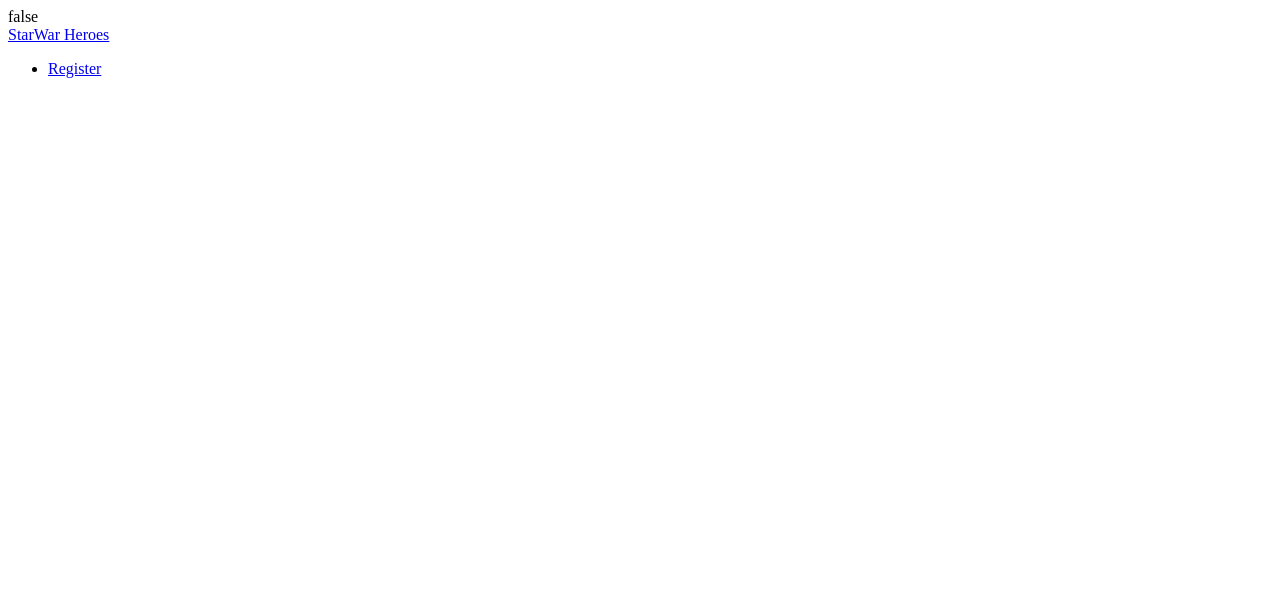
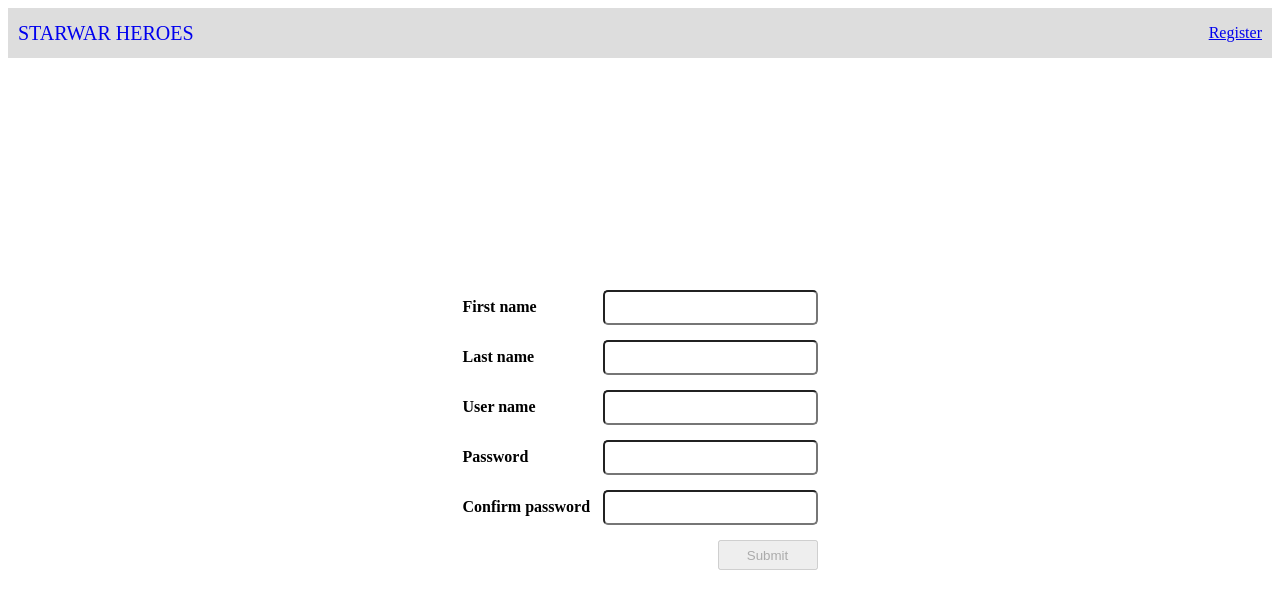
Before and after one commit to Girilaks/mypractice, an Angular app: page /register in a window 1280 px wide. Before the commit this address led to /. Shown: the top 608 px of the page. Built offline with nearby package versions, Linux system fonts and the light colour scheme.

Commit message:
Add register form with validation and include look and feel for navigation menu

```diff
--- a/src/app/app-routing.module.ts
+++ b/src/app/app-routing.module.ts
@@ -1,6 +1,7 @@
 import { NgModule } from '@angular/core';
 import { RouterModule, Routes } from '@angular/router';
 import { LoginComponent } from './login/login.component';
+import { RegisterComponent } from './register/register.component';
 
 const routes: Routes = [
   {
@@ -13,6 +14,10 @@ const routes: Routes = [
     component: LoginComponent
   },
   {
+    path: 'register',
+    component: RegisterComponent
+  },
+  {
     path: 'heros',
     loadChildren: () => import('./starwar/starwar.module').then(m=>m.StarwarModule)
   }
--- a/src/app/app.module.ts
+++ b/src/app/app.module.ts
@@ -12,6 +12,7 @@ import { LoginComponent } from './login/login.component';
 import { HttpClientModule, HTTP_INTERCEPTORS } from '@angular/common/http';
 import { NavComponent } from './nav/nav.component';
 import { AuthInterceptor } from './common/auth.interceptor';
+import { RegisterComponent } from './register/register.component';
 
 @NgModule({
   declarations: [
@@ -21,7 +22,8 @@ import { AuthInterceptor } from './common/auth.interceptor';
     PromiseObservableComponent,
     ObservableSubjectComponent,
     LoginComponent,
-    NavComponent
+    NavComponent,
+    RegisterComponent
   ],
   imports: [
     BrowserModule,
--- a/src/app/nav/nav.component.css
+++ b/src/app/nav/nav.component.css
@@ -2,3 +2,29 @@
     cursor: pointer;
     text-decoration: underline;
 }
+
+li {
+    list-style-type: none;
+    display: inline-block;
+    margin-left: 10px;
+}
+
+.align-menu {
+    display: flex;
+    justify-content: space-between;
+    background-color: #ddd;
+}
+
+.align-item-center {
+    display: flex;
+    align-items: center;
+    justify-content: flex-start;
+}
+
+.starwar-header {
+    margin-left: 10px;
+    text-decoration: none;
+    cursor: pointer;
+    font-size: 20px;
+    text-transform: uppercase;
+}
--- a/src/app/nav/nav.component.html
+++ b/src/app/nav/nav.component.html
@@ -1,10 +1,11 @@
-<header>
-    {{isAuthenticate}}
-    <nav>
-        <a routerLink="/">StarWar Heroes</a>
-        <div>
+<header style="height: 60px">
+    <nav class="align-menu">
+        <div class="align-item-center">
+            <a class="starwar-header" routerLink="/">StarWar Heroes</a>
+        </div>
+        <div style="display: inline-block;">
             <ul>
-                <li *ngIf="!isAuthenticate ; else authlinks">
+                <li style="margin-right: 10px;" *ngIf="!isAuthenticate ; else authlinks">
                     <a routerLink="/register" >Register</a>
                 </li>
                 <ng-template #authlinks>
@@ -14,7 +15,7 @@
                     <li>
                         <a routerLink="/heros/add" routerLinkActive="">New Super Hero</a>
                     </li>
-                    <li>
+                    <li style="margin-right: 10px;">
                         <a class="logout" (click)="handleLogout()">Logout</a>
                     </li>
                 </ng-template>
--- /dev/null
+++ b/src/app/register/register.component.css
@@ -0,0 +1,37 @@
+.center-align {
+    display: flex;
+    align-items: center;
+    justify-content: center;
+    height: calc(100vh - 76px);
+}
+
+.label-wd {
+    width: 140px;
+    display: inline-block;
+    font-weight: bold;
+}
+
+input[type="text"], input[type="password"]{
+    height: 35px;
+    width: 215px;
+    border-radius: 5px;
+    padding-left: 10px;
+    box-sizing: border-box;
+}
+
+.m-top {
+    margin-top: 15px;
+}
+
+.btn-submit {
+    width:100px;
+    height: 30px;
+
+}
+
+.error-msg {
+    font-size: 13px;
+    color: red;
+    width: 300px;
+    margin-left: 140px;
+}
--- /dev/null
+++ b/src/app/register/register.component.html
@@ -0,0 +1,91 @@
+<form [formGroup]="registerForm" (ngSubmit)="handleRegister()" class="center-align">
+    <div>
+        <div>
+            <span class="label-wd">First name </span>
+            <input type="text" name="fName" formControlName="firstName" />
+            <div *ngIf="registerForm.get('firstName')?.touched &&
+            registerForm.get('firstName')?.dirty" class="error-msg">
+                <span *ngIf="registerForm.get('firstName')?.hasError('required')">
+                    First Name is required.
+                </span>
+                <span *ngIf="registerForm.get('firstName')?.hasError('minlength')">
+                    First name must be minimum of 3 letters.
+                </span>
+            </div>
+        </div>
+        <div class="m-top">
+            <span class="label-wd">Last name </span>
+            <input type="text" name="lName" formControlName="lastName" />
+            <div *ngIf="registerForm.get('lastName')?.touched &&
+            registerForm.get('lastName')?.dirty" class="error-msg">
+                <span *ngIf="registerForm.get('lastName')?.hasError('required')">
+                    Last Name is required.
+                </span>
+                <span *ngIf="registerForm.get('lastName')?.hasError('minlength')">
+                    Last Name must be minimum of 1 letter.
+                </span>
+            </div>
+        </div>
+        <div class="m-top">
+            <span  class="label-wd">User name </span>
+            <input type="text" name="uName" formControlName="userName" />
+            <div *ngIf="registerForm.get('userName')?.touched &&
+            registerForm.get('userName')?.dirty" class="error-msg">
+                <span *ngIf="registerForm.get('userName')?.hasError('required')">
+                    User Name is required.
+                </span>
+                <span *ngIf="registerForm.get('userName')?.hasError('minlength')">
+                    User Name must be minimum of 8 letters.
+                </span>
+                <span *ngIf="registerForm.get('userName')?.hasError('pattern')">
+                    Pattern mismatch - User name must be alphabets and numbers
+                </span>
+            </div>
+        </div>
+        <div class="m-top">
+            <span class="label-wd">Password </span>
+            <input type="password" name="pass" formControlName="password" />
+            <div *ngIf="registerForm.get('password')?.touched &&
+            registerForm.get('password')?.dirty" class="error-msg">
+                <span *ngIf="registerForm.get('password')?.hasError('required')">
+                    Password is required.
+                </span>
+                <span *ngIf="registerForm.get('password')?.hasError('minlength')">
+                    Password must be minimum of 8 letters.
+                </span>
+                <span *ngIf="registerForm.get('password')?.hasError('maxlength')">
+                    Password must be maximum of 15 letters.
+                </span>
+                <span *ngIf="registerForm.get('password')?.hasError('pattern')">
+                    Pattern mismatch - at least 8 characters
+                    - must contain at least 1 uppercase letter, 1 lowercase letter, and 1 number
+                    - Can contain special characters
+                </span>
+            </div>
+        </div>
+        <div class="m-top">
+            <span class="label-wd">Confirm password </span>
+            <input type="password" name="cPass" formControlName="confirmPassword" />
+            <div *ngIf="registerForm.get('confirmPassword')?.touched &&
+            registerForm.get('confirmPassword')?.dirty" class="error-msg">
+                <span *ngIf="registerForm.get('confirmPassword')?.hasError('required')">
+                    Confirm password is required.
+                </span>
+                <span *ngIf="registerForm.get('confirmPassword')?.hasError('minlength')">
+                    Confirm password must be minimum of 8 letters.
+                </span>
+                <span *ngIf="registerForm.get('confirmPassword')?.hasError('maxlength')">
+                    Confirm password must be maximum of 15 letters.
+                </span>
+                <span *ngIf="registerForm.get('confirmPassword')?.hasError('pattern')">
+                    Pattern mismatch - at least 8 characters
+                    - must contain at least 1 uppercase letter, 1 lowercase letter, and 1 number
+                    - Can contain special characters
+                </span>
+            </div>
+        </div>
+        <div class="m-top" style="float: right;">
+            <button [disabled]="!registerForm.valid" class="btn-submit" type="submit">Submit</button>
+        </div>
+    </div>
+</form>
--- /dev/null
+++ b/src/app/register/register.component.ts
@@ -0,0 +1,26 @@
+import { Component } from '@angular/core';
+import { FormGroup, FormControl, Validators } from '@angular/forms';
+import { RegisterValidator } from './validators/register-validator';
+
+@Component({
+  selector: 'app-register',
+  templateUrl: './register.component.html',
+  styleUrls: ['./register.component.css']
+})
+export class RegisterComponent {
+
+  registerForm = new FormGroup({
+    firstName: new FormControl('', [Validators.required, Validators.minLength(3)]),
+    lastName: new FormControl('', [Validators.required, Validators.minLength(1)]),
+    userName: new FormControl('', [Validators.required, Validators.minLength(8),
+    Validators.pattern(/(?!.*[\.\-\_]{2,})^[a-zA-Z0-9\.\-\_]{8,24}$/gm)]),
+    password: new FormControl('', [Validators.required, Validators.minLength(8), Validators.maxLength(15),
+    Validators.pattern(/^(?=.*\d)(?=.*[a-z])(?=.*[A-Z])(?=.*[a-zA-Z]).{8,}$/gm)]),
+    confirmPassword: new FormControl('', [Validators.required, Validators.minLength(8), Validators.maxLength(15),
+    Validators.pattern(/^(?=.*\d)(?=.*[a-z])(?=.*[A-Z])(?=.*[a-zA-Z]).{8,}$/gm)])
+  }, [RegisterValidator.match('password', 'confirmPassword')])
+
+  handleRegister() {
+    console.log(this.registerForm)
+  }
+}
--- /dev/null
+++ b/src/app/register/validators/register-validator.ts
@@ -0,0 +1,22 @@
+import { AbstractControl, ValidatorFn, ValidationErrors } from '@angular/forms';
+
+export class RegisterValidator {
+    static match(controlName: string, matchControlName: string): ValidatorFn {
+        return (group: AbstractControl): ValidationErrors | null => {
+
+            let passwordCtrl = group.get(controlName);
+            let confirmPasswordCtrl = group.get(matchControlName);
+
+            if(!passwordCtrl || !confirmPasswordCtrl) {
+                return { controlValueNotFound: true};
+            }
+
+            const error = passwordCtrl.value === confirmPasswordCtrl.value ?
+                null : { noMatch: true };
+
+            passwordCtrl.setErrors(error);
+
+            return error;
+        }
+    }
+}
--- a/src/app/starwar/herolist/herolist.component.css
+++ b/src/app/starwar/herolist/herolist.component.css
@@ -0,0 +1,21 @@
+.btn-new-hero {
+    width:100px;
+    height: 30px;
+    float: right;
+}
+
+tr, th {
+    height: 45px;
+}
+
+th {
+    background-color: #b1b0b0;
+}
+
+tr:nth-child(even) {
+    background-color: #ddd;
+}
+
+tr:nth-child(odd) {
+    background-color: #f5f2f2;
+}
--- a/src/app/starwar/herolist/herolist.component.html
+++ b/src/app/starwar/herolist/herolist.component.html
@@ -1,7 +1,7 @@
 <div>
-    <button (click)="createHero()">New Hero</button>
+    <button (click)="createHero()" class="btn-new-hero">New Hero</button>
 </div>
-<table>
+<table style="width:100%">
     <thead>
         <th>Name</th>
         <th>Gender</th>
@@ -9,6 +9,7 @@
         <th>Mass</th>
         <th>Height</th>
         <th>Homeworld</th>
+        <th>Edit Hero</th>
     </thead>
     <tbody>
         <tr *ngFor="let hero of herolist">
```
Also changed, not shown: 2 other files (tests, documents, lock files or other folders).
